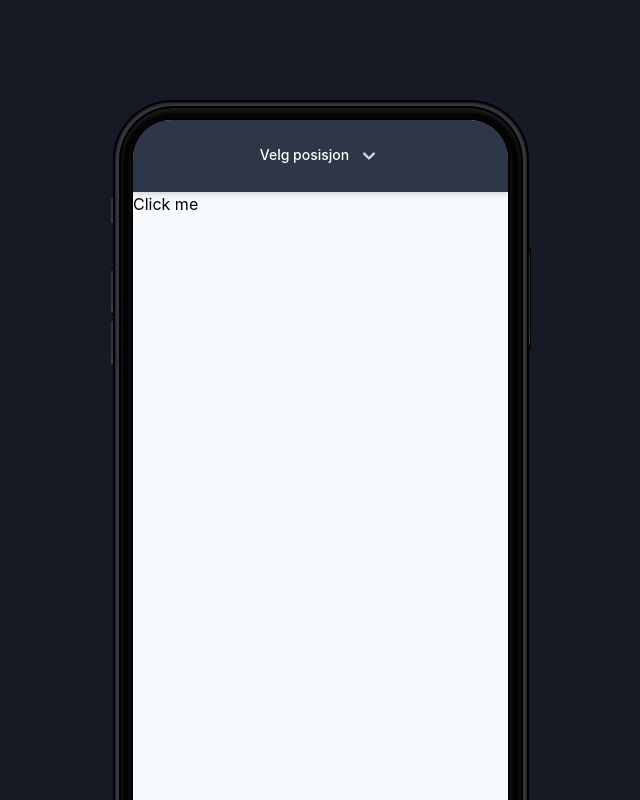
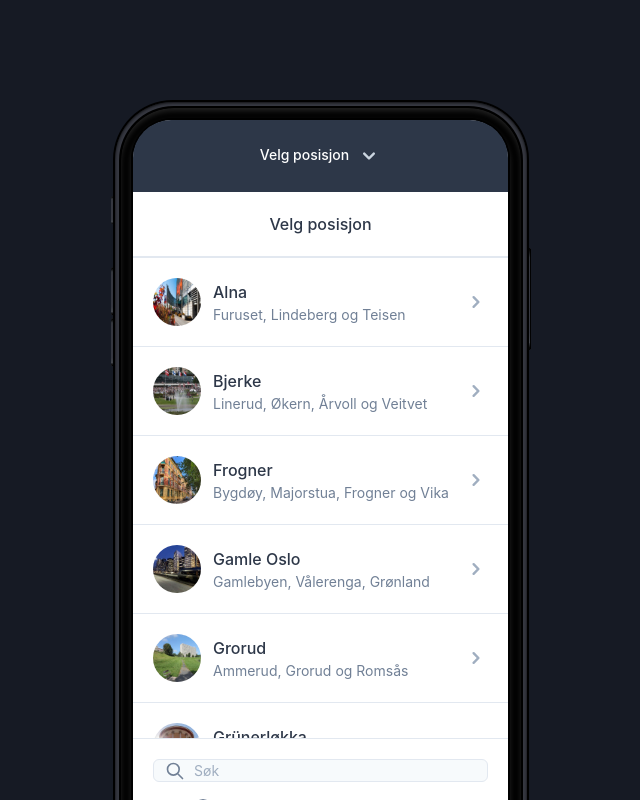
Before and after one commit to danielkjellid/DS4300-Interaction-Design-2-JNGL, a Vue app: page /position in a window 1280 px wide. Shown: the top 800 px of the page, without its empty margins (319-959 px from the left). Built offline with nearby package versions, Linux system fonts and the light colour scheme; what @tailwindcss/custom-forms would draw is missing.

Commit message:
Componentized BoroughItem.

```diff
--- /dev/null
+++ b/src/components/BoroughItem.vue
@@ -0,0 +1,36 @@
+<template>
+  <div class="flex items-center justify-between px-5 py-5 border-t border-gray-300">
+    <div class="flex items-center">
+      <img class="w-12 h-12 rounded-full" :src="placeImage">
+      <div class="ml-3">
+        <p class="text-base font-medium text-gray-800">{{ placeName }}</p>
+        <p class="text-sm font-normal text-gray-600">{{ placeTagline }}</p>
+      </div>
+    </div>
+    <div>
+      <svg fill="currentColor" viewBox="0 0 20 20" class="w-6 h-6 text-gray-500">
+        <path fill-rule="evenodd" d="M7.293 14.707a1 1 0 010-1.414L10.586 10 7.293 6.707a1 1 0 011.414-1.414l4 4a1 1 0 010 1.414l-4 4a1 1 0 01-1.414 0z" clip-rule="evenodd"/>
+      </svg>
+    </div>
+  </div>
+</template>
+
+<script>
+export default {
+    name: 'BoroughItem',
+    props: {
+        placeName: {
+            type: String,
+            required: true
+        },
+        placeTagline: {
+            type: String,
+            required: true,
+        },
+        placeImage: {
+            type: String,
+            required: true,
+        }
+    }
+}
+</script>
--- a/src/components/BoroughSearchModal.vue
+++ b/src/components/BoroughSearchModal.vue
@@ -13,26 +13,23 @@
           <span>Bruk min nåværende posisjon</span>
         </button>
       </div>
-      <div v-show="filterActive" class="flex items-center justify-between px-5 py-5 border-t border-gray-300" v-for="borough in filteredBoroughs.slice(0, 3)" :key="borough.id">
-        <div class="flex items-center">
-          <img class="w-12 h-12 rounded-full" :src="require(`@/assets/images/boroughs/${borough.image}`)">
-          <div class="ml-3">
-            <p class="text-base font-medium text-gray-800">{{ borough.name }}</p>
-            <p class="text-sm font-normal text-gray-600">{{ borough.tagline }}</p>
-          </div>
-        </div>
-        <div>
-          <svg fill="currentColor" viewBox="0 0 20 20" class="w-6 h-6 text-gray-500">
-            <path fill-rule="evenodd" d="M7.293 14.707a1 1 0 010-1.414L10.586 10 7.293 6.707a1 1 0 011.414-1.414l4 4a1 1 0 010 1.414l-4 4a1 1 0 01-1.414 0z" clip-rule="evenodd"/>
-          </svg>
-        </div>
-      </div>
+      <app-borough-item
+        v-show="filterActive"
+        v-for="borough in filteredBoroughs.slice(0, 3)"
+        :key="borough.id"
+        :placeName="borough.name"
+        :placeTagline="borough.tagline"
+        :placeImage="require(`@/assets/images/boroughs/${borough.image}`)"
+        >
+        </app-borough-item>
     </div>
 </div>
 </template>
 
 <script>
 import SearchBar from './SearchBar'
+import BoroughItem from './BoroughItem'
+
 export default {
     data() {
         return {
@@ -68,6 +65,7 @@ export default {
     },
     components: {
         'app-search-bar': SearchBar,
+        'app-borough-item': BoroughItem,
     }
 }
 </script>
--- a/src/views/Position.vue
+++ b/src/views/Position.vue
@@ -1,29 +1,19 @@
 <template>
 <div>
-  <button @click="selectorActive = !selectorActive">Click me</button>
-  <div class="modal" :class="{'opacity-0 pointer-events-none' : !selectorActive}">
-    <!--<div class="absolute top-0 left-0 w-full h-full bg-black opacity-25 cursor-pointer modal-overlay"></div>-->
     <div class="bg-white bottom-list">
       <div class="flex items-center justify-center py-5 border-b border-gray-300">
         <h1 class="text-base font-medium text-gray-800">Velg posisjon</h1>
       </div>
-      <div class="flex items-center justify-between px-5 py-5 border-b border-gray-300" v-for="borough in boroughs" :key="borough.id">
-        <div class="flex items-center">
-          <img class="w-12 h-12 rounded-full" :src="require(`@/assets/images/boroughs/${borough.image}`)">
-          <div class="ml-3">
-            <p class="text-base font-medium text-gray-800">{{ borough.name }}</p>
-            <p class="text-sm font-normal text-gray-600">{{ borough.tagline }}</p>
-          </div>
-        </div>
-        <div>
-          <svg fill="currentColor" viewBox="0 0 20 20" class="w-6 h-6 text-gray-500">
-            <path fill-rule="evenodd" d="M7.293 14.707a1 1 0 010-1.414L10.586 10 7.293 6.707a1 1 0 011.414-1.414l4 4a1 1 0 010 1.414l-4 4a1 1 0 01-1.414 0z" clip-rule="evenodd"/>
-          </svg>
-        </div>
-      </div>
+      <app-borough-item
+      v-for="borough in boroughs"
+      :key="borough.id"
+      :placeName="borough.name"
+      :placeTagline="borough.tagline"
+      :placeImage="require(`@/assets/images/boroughs/${borough.image}`)"
+      >
+      </app-borough-item>
     </div>
     <app-borough-search :query.sync="query" :searchActive="searchActive" :boroughs="boroughs"></app-borough-search>
-  </div>
 </div>
 
 </template>
@@ -31,6 +21,7 @@
 <script>
 import { boroughsData } from '../data/boroughs'
 import BoroughSearchModal from '../components/BoroughSearchModal'
+import BoroughItem from '../components/BoroughItem'
 
 export default {
   data() {
@@ -43,6 +34,7 @@ export default {
   },
   components: {
     'app-borough-search': BoroughSearchModal,
+    'app-borough-item': BoroughItem,
   }
 }
 </script>
@@ -53,6 +45,6 @@ export default {
   }
 
   .bottom-list {
-    bottom: 120px;
+    margin-bottom: 122px;
   }
 </style>
```
